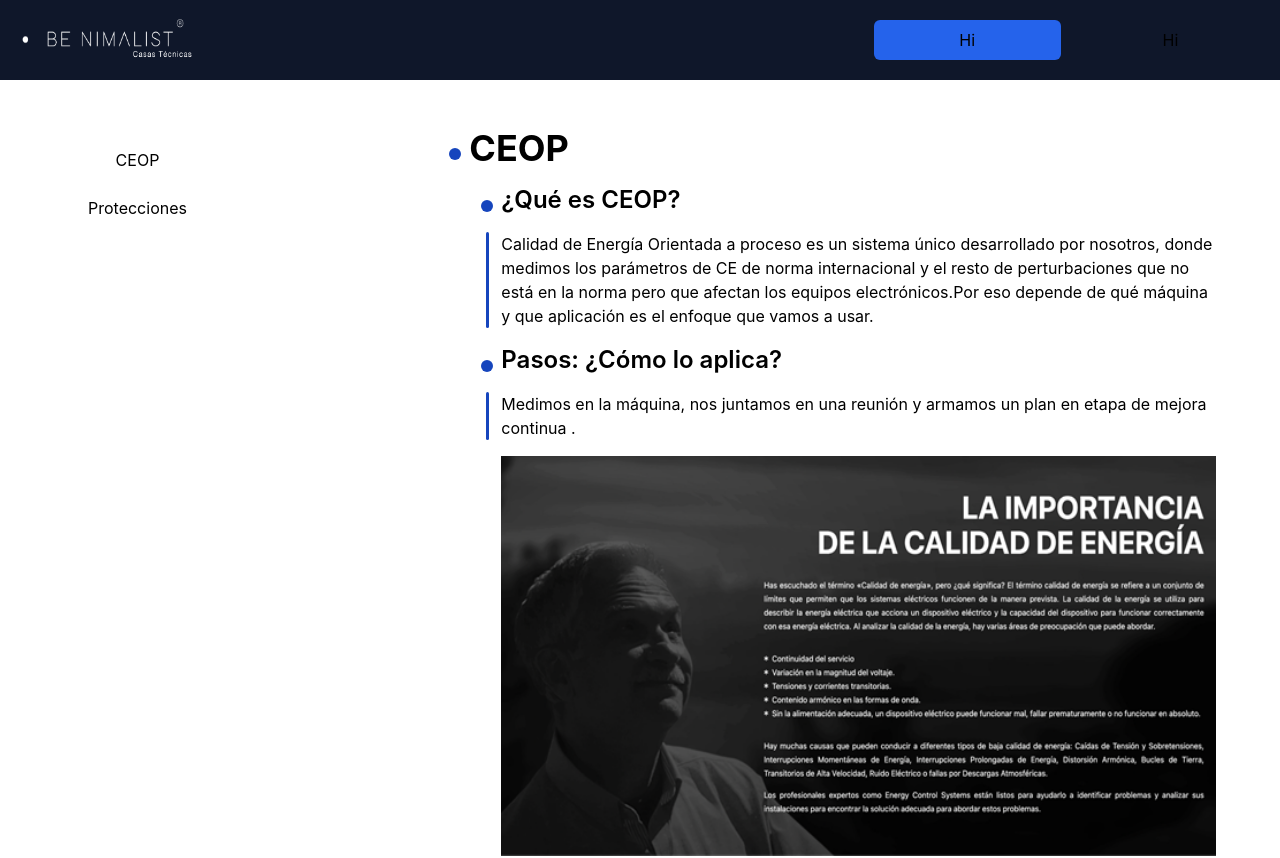
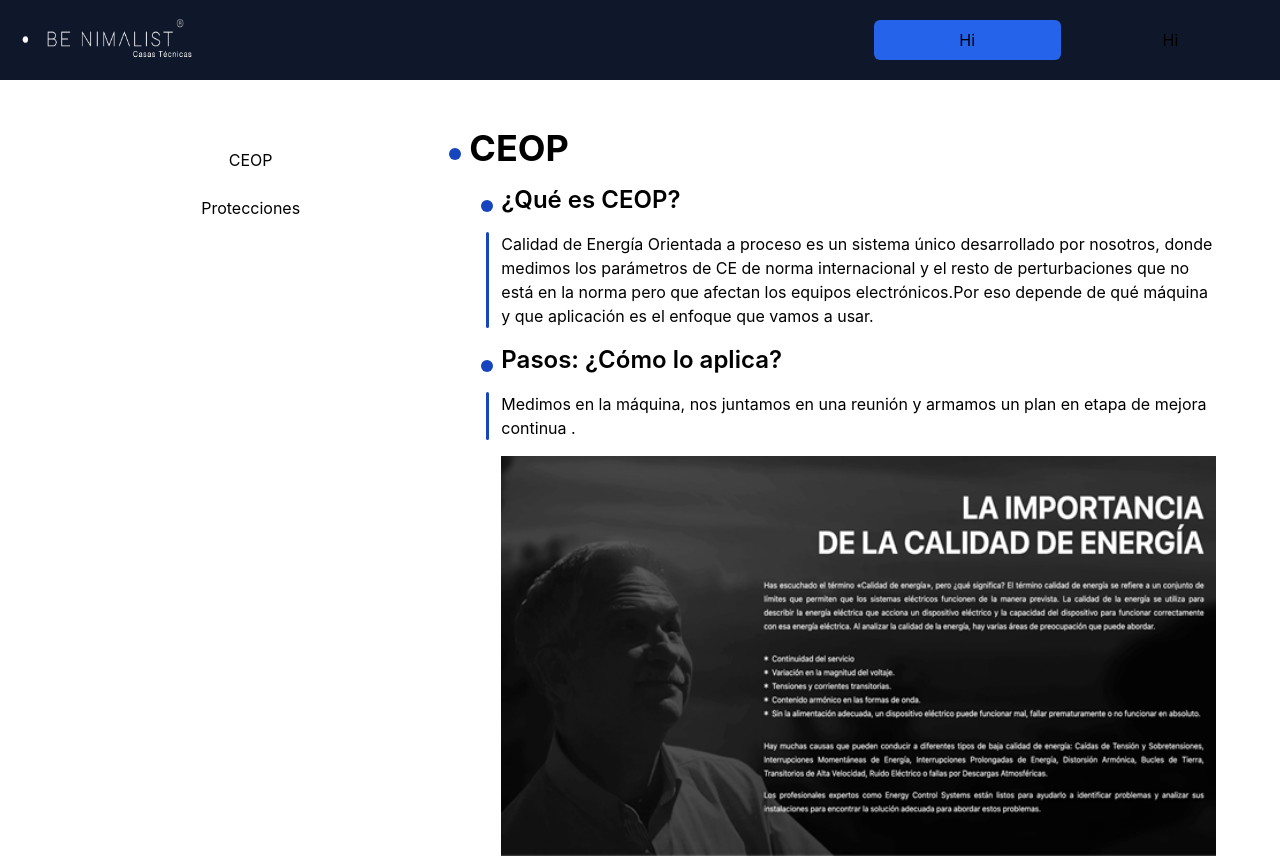
Before and after one commit to agliettoingenieria/Calidad-De-Energia, a Next.js app: page / in a window 1280 px wide. Shown: the top 858 px of the page. Built offline with nearby package versions, Linux system fonts and the light colour scheme.

Commit message:
Changed styles

```diff
--- a/components/NavBar.jsx
+++ b/components/NavBar.jsx
@@ -9,10 +9,10 @@ export const NavBar = () => {
       <nav
         className={`${
           isOpen ? 'fixed' : 'hidden'
-        } flex flex-col w-screen left-0 top-0 items-center
+        } flex flex-col w-screen left-0 top-0 items-center justify-self-center
 			${
         isOpen ? 'before:absolute' : 'before:hidden'
-      } before:w-full before:h-screen before:bg-zinc-900 before:opacity-80 z-10
+      } before:w-full before:h-screen before:bg-neutral-900 before:opacity-80 z-10
 			md:before:hidden md:sticky md:top-20 md:p-4 md:h-fit md:w-fit md:inline-block
 			`}
       >
```
